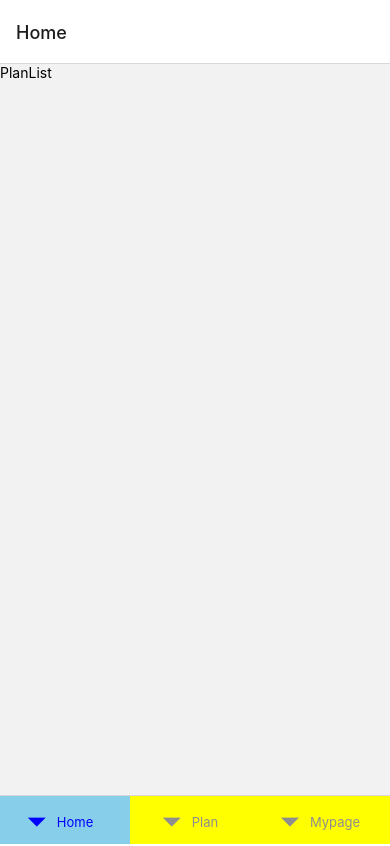
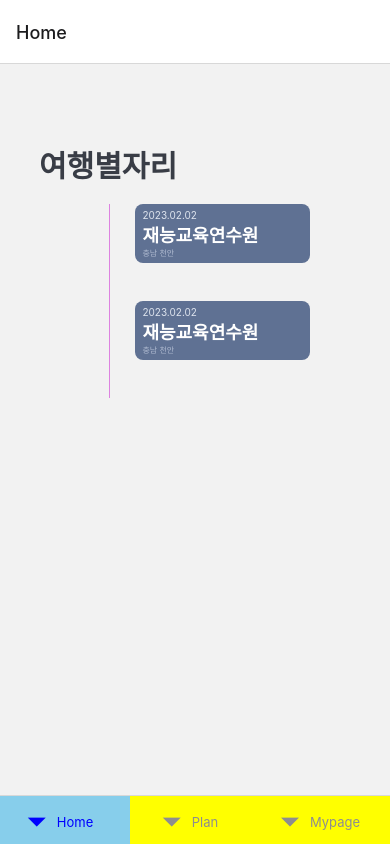
Before and after one commit to going-hackathon/going-front, a React Native app: screen /PlanList in a window 390 px wide. Built offline with nearby package versions, Linux system fonts and the light colour scheme.

Commit message:
feat: PlanList 기능 구현

```diff
--- a/Components/Style.js
+++ b/Components/Style.js
@@ -120,5 +120,16 @@ export const styles = StyleSheet.create({
       marginTop: '6%',
       marginBottom: '20%',
       flexDirection: 'column'
+    },
+    planList: {
+      width: Dimensions.get('window').width * 0.45,
+      height: Dimensions.get('window').height * 0.07,
+      backgroundColor: '#5F7193',
+      borderRadius: 8,
+      flexDirection: 'row',
+      justifyContent: 'space-between',
+      alignItems: 'center',
+      paddingHorizontal: '3%',
+      marginBottom: '15%',
     }
 })
--- a/Pages/Main/PlanList.js
+++ b/Pages/Main/PlanList.js
@@ -1,11 +1,48 @@
 import React from 'react';
-import {View, Text} from 'react-native'
+import { View, Text, Image } from 'react-native'
 import {styles} from '../../Components/Style'
 
+const list = [
+  {
+    id: 1,
+    date: '2023.02.02',
+    locationName: '재능교육연수원',
+    address: '충남 천안',
+    img: require('../../Components/Style'),
+  },
+  {
+    id: 2,
+    date: '2023.02.02',
+    locationName: '재능교육연수원',
+    address: '충남 천안',
+    img: require('../../Components/Style'),
+  }
+];
+const Item = ({date, locationName, address, img}) => {
+  return (
+    <View style={styles.planList}>
+      <View>
+        <Text style={{ fontSize: 10, color: '#DEE4EE'}}>{date}</Text>
+        <Text style={{ fontSize: 18, fontWeight: 'bold', color: '#FFFFFF'}}>{locationName}</Text>
+        <Text style={{ fontSize: 8, color: '#AFBAD0'}}>{address}</Text>
+      </View>
+      <View style={{ width: '20%', height: '65s%'}}>
+        <Image source={require('../../assets/icon.png')} alt="이미지" style={{ width: '100%', height: '100%', borderRadius: '50%'}} />
+      </View>
+    </View>
+  );
+}
 const PlanList = (props) => {
     return (
-        <View>
-            <Text>PlanList</Text>
+        <View style={{marginTop: '20%', marginLeft: '10%'}}>
+            <Text style={{ color : '#393D46', fontSize: 30, fontWeight: 'bold'}}>여행별자리</Text>
+            <View style={{ borderLeftWidth: 1.5, borderLeftColor: '#DD83E0', paddingLeft: '7%', marginLeft: '20%', marginTop: '5%' }}>
+              {
+                list.map((item) => {
+                  return <Item key={item.id} date={item.date} locationName={item.locationName} address={item.address} img={item.img} />
+                })
+              }
+            </View>
         </View>
     );
 };
```
